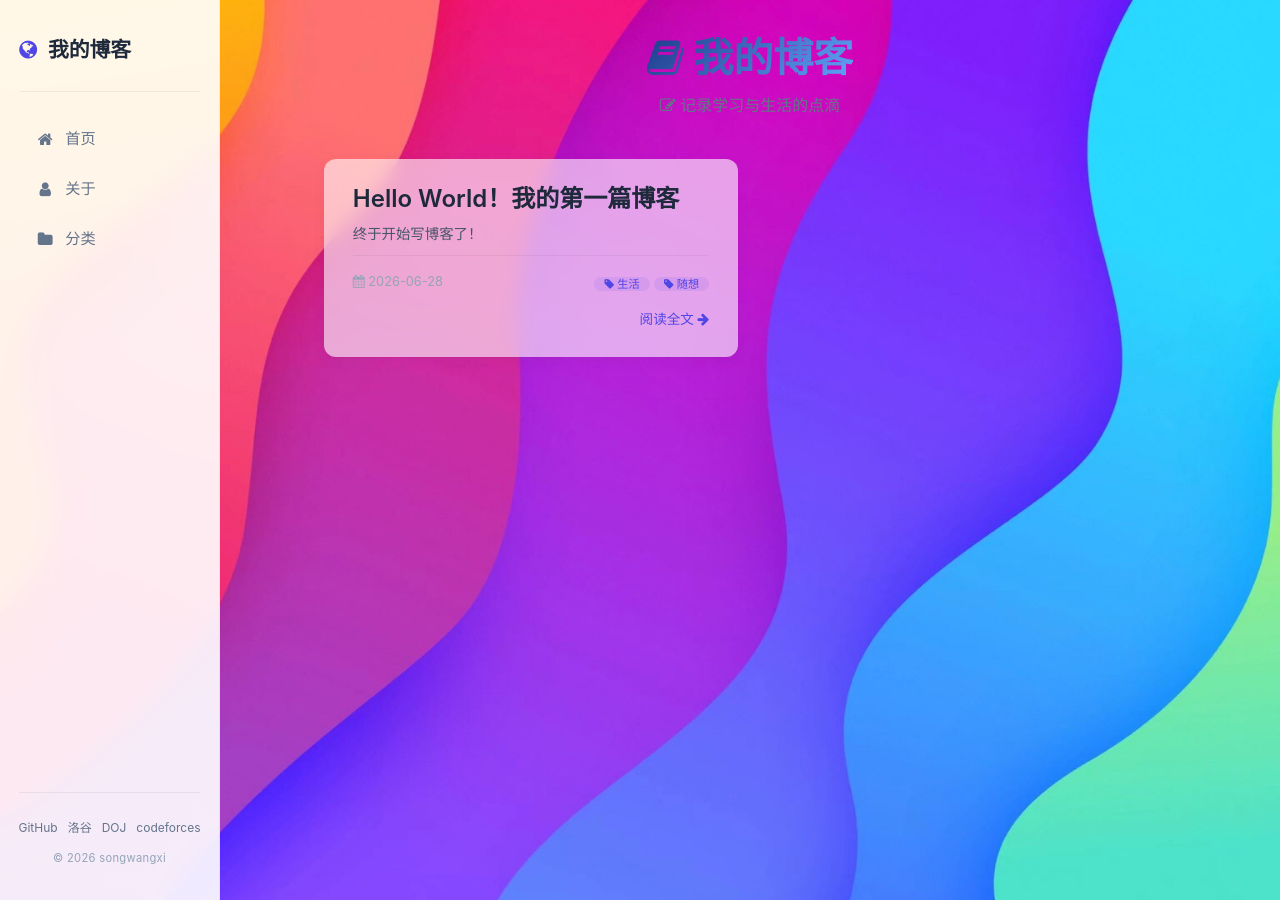
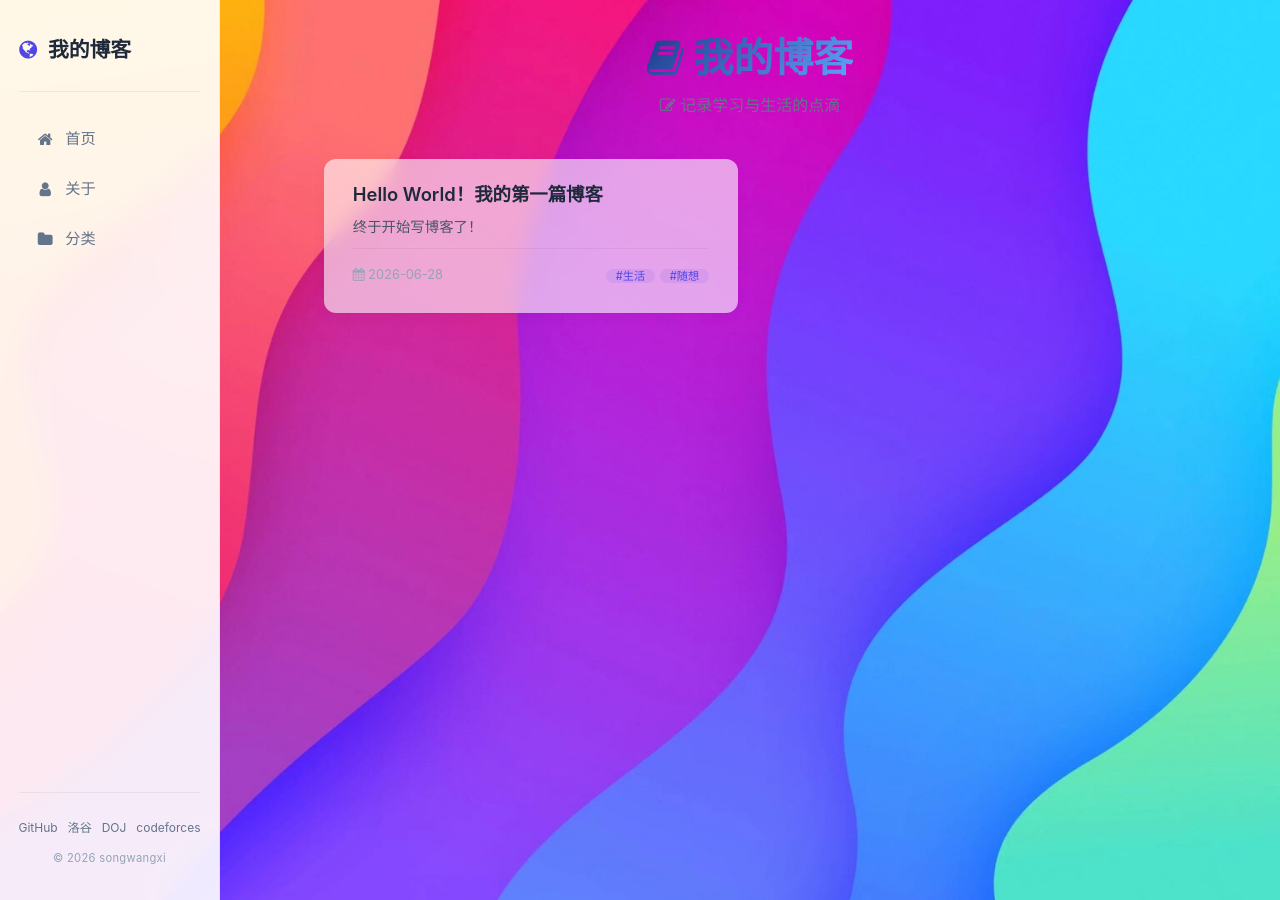
Before and after one commit to songwangxi/songwangxi.github.io, a Jekyll site: the page built from index.html, in a window 1280 px wide. Built offline with Jekyll 4.4.1, drawn with Linux system fonts in a browser that asks for light colours.

Commit message:
Update index.html

```diff
--- a/index.html
+++ b/index.html
@@ -4,28 +4,25 @@ title: 首页
 ---
 
 <div class="container" style="max-width:900px;padding:2rem 1.5rem;">
-    <div style="text-align:center;margin-bottom:2.5rem;">
+  <div class="blog-header" style="text-align:center;margin-bottom:2.5rem;">
     <h1><span class="gradient" color1="#1e3a8a" color2="#60a5fa"><i class="fa fa-book"></i> 我的博客</span></h1>
     <p style="color:#64748b;"><i class="fa fa-pencil-square-o"></i> 记录学习与生活的点滴</p>
   </div>
 
-    <div style="display:grid;grid-template-columns:repeat(auto-fill,minmax(320px,1fr));gap:1.5rem;">
+  <div style="display:grid;grid-template-columns:repeat(auto-fill,minmax(300px,1fr));gap:1.5rem;">
     {% for post in site.posts %}
       <div class="card card-tilt" style="padding:1.5rem 1.8rem;">
-            <h3>
+        <h2 style="font-size:1.15rem;margin:0 0 0.3rem 0;">
           <a href="{{ post.url | relative_url }}" class="post-title">{{ post.title }}</a>
-            </h3>
-            <p style="color:#475569;font-size:0.9rem;margin:0.5rem 0;">{{ post.excerpt | strip_html | truncatewords: 30 }}</p>
-            <div style="display:flex;justify-content:space-between;align-items:center;border-top:1px solid rgba(0,0,0,0.05);padding-top:0.8rem;margin-top:0.3rem;">
+        </h2>
+        <p style="color:#475569;font-size:0.9rem;margin:0.5rem 0;">{{ post.excerpt | strip_html | truncatewords: 20 }}</p>
+        <div style="display:flex;justify-content:space-between;align-items:center;border-top:1px solid rgba(0,0,0,0.05);padding-top:0.8rem;margin-top:0.5rem;">
           <span style="color:#94a3b8;font-size:0.8rem;"><i class="fa fa-calendar"></i> {{ post.date | date: "%Y-%m-%d" }}</span>
           <div>
             {% for tag in post.tags %}
-                    <span style="background:rgba(79,70,229,0.10);color:#4f46e5;padding:0 10px;border-radius:20px;font-size:0.7rem;line-height:1.8;"><i class="fa fa-tag"></i> {{ tag }}</span>
+            <span style="background:rgba(79,70,229,0.10);color:#4f46e5;padding:0 10px;border-radius:20px;font-size:0.7rem;line-height:1.8;">#{{ tag }}</span>
             {% endfor %}
           </div>
-            </div>
-            <div style="margin-top:0.6rem;text-align:right;">
-                <a href="{{ post.url }}" class="link-underline" style="color:#4f46e5;font-size:0.85rem;font-weight:500;">阅读全文 <i class="fa fa-arrow-right"></i></a>
         </div>
       </div>
     {% endfor %}
```
Lines whose indentation alone changed are shown as unchanged.
